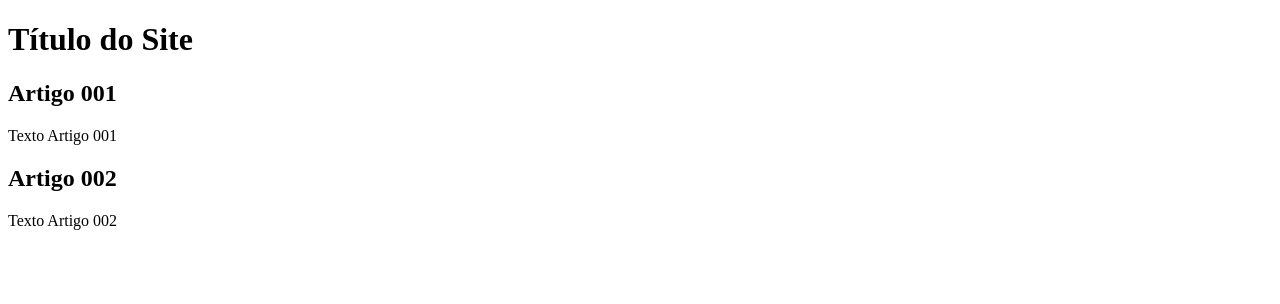
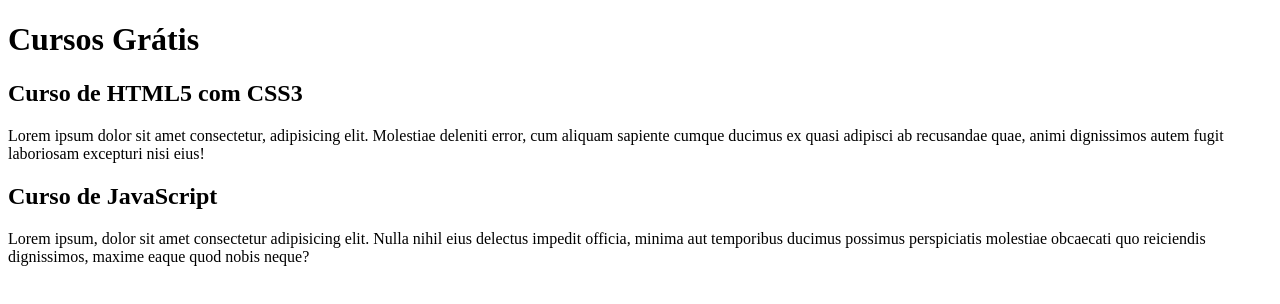
Before and after one commit to Dre967/projeto-site, a plain HTML site: page index.html in a window 1280 px wide. Drawn offline with Linux system fonts and the light colour scheme.

Commit message:
comecei a escrever o conteúdo

```diff
--- a/index.html
+++ b/index.html
@@ -8,15 +8,15 @@
 <body>
     <main>
         <header>
-            <h1>Título do Site</h1>
+            <h1>Cursos Grátis</h1>
         </header>
         <article>
-            <h2>Artigo 001</h2>
-            <p>Texto Artigo 001</p>
+            <h2>Curso de HTML5 com CSS3</h2>
+            <p>Lorem ipsum dolor sit amet consectetur, adipisicing elit. Molestiae deleniti error, cum aliquam sapiente cumque ducimus ex quasi adipisci ab recusandae quae, animi dignissimos autem fugit laboriosam excepturi nisi eius!</p>
         </article>
         <article>
-            <h2>Artigo 002</h2>
-            <p>Texto Artigo 002</p>
+            <h2>Curso de JavaScript</h2>
+            <p>Lorem ipsum, dolor sit amet consectetur adipisicing elit. Nulla nihil eius delectus impedit officia, minima aut temporibus ducimus possimus perspiciatis molestiae obcaecati quo reiciendis dignissimos, maxime eaque quod nobis neque?</p>
         </article>
     </main>
 </body>
```
